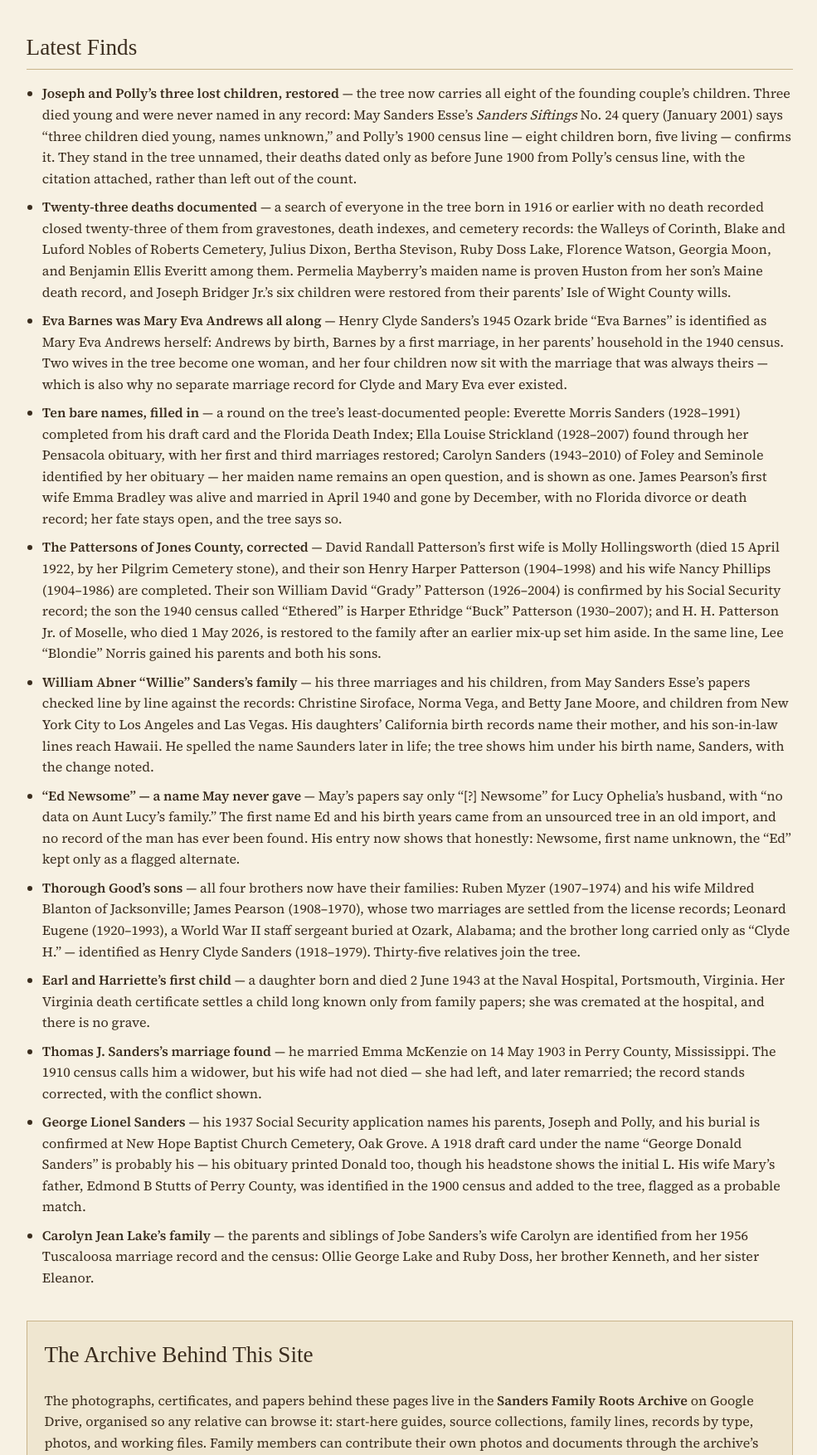
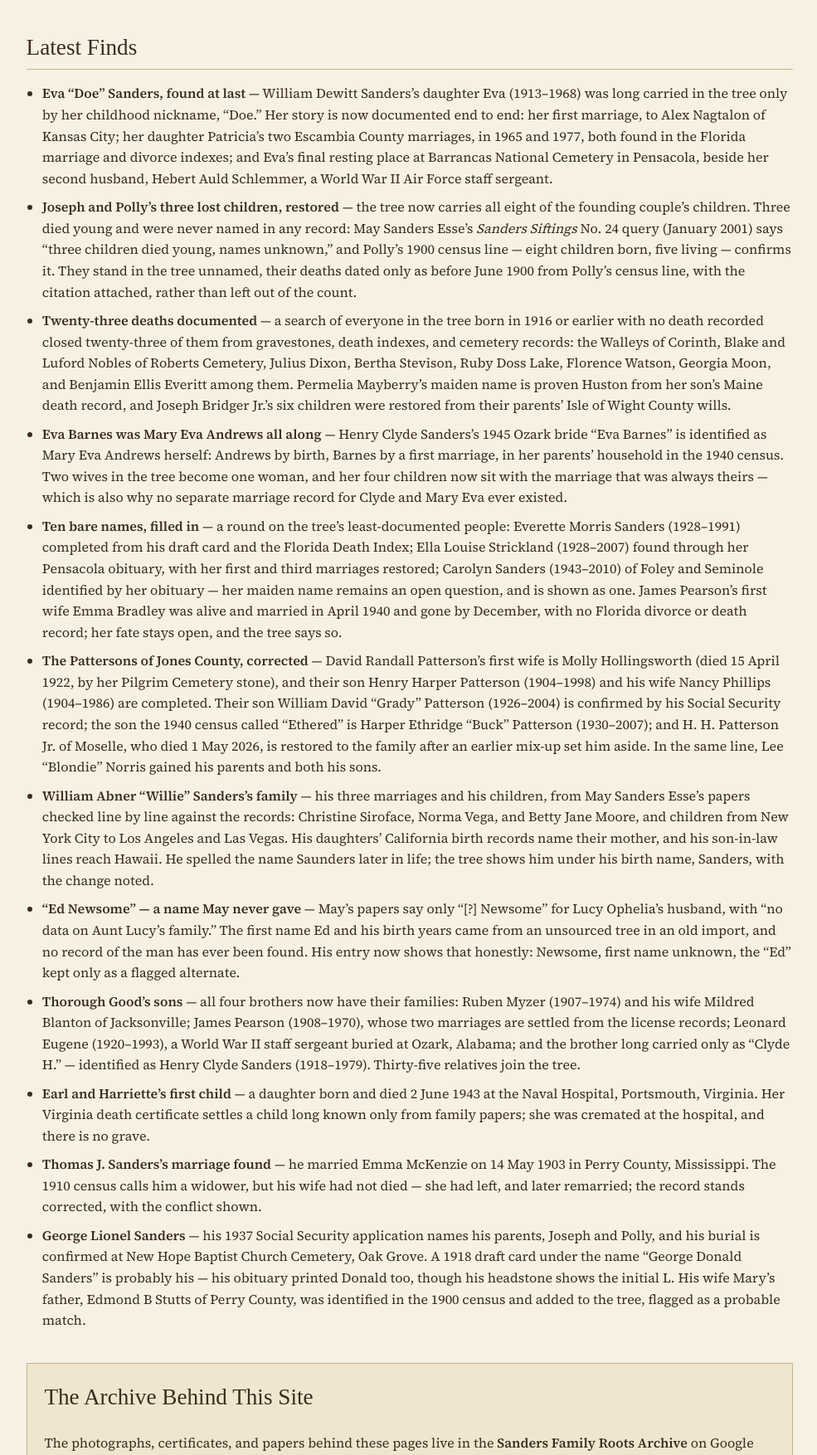
Before and after one commit to sandersfamilyroots/sandersfamilyroots.github.io, a plain HTML site: page index.html in a window 1280 px wide. Shown: the part 2539-4293 px from the top of the page at 83% size, without its empty margins (146-1131 px from the left). Drawn offline with Linux system fonts and the light colour scheme; a web font is replaced by a local one.

Commit message:
Update tree to 906 people / 298 families; Latest Finds: Eva Doe Sanders found

```diff
--- a/index.html
+++ b/index.html
@@ -156,6 +156,7 @@
   <section class="latest">
     <h2>Latest Finds</h2>
     <ul class="finds">
+      <li><strong>Eva &ldquo;Doe&rdquo; Sanders, found at last</strong> &mdash; William Dewitt Sanders&rsquo;s daughter Eva (1913&ndash;1968) was long carried in the tree only by her childhood nickname, &ldquo;Doe.&rdquo; Her story is now documented end to end: her first marriage, to Alex Nagtalon of Kansas City; her daughter Patricia&rsquo;s two Escambia County marriages, in 1965 and 1977, both found in the Florida marriage and divorce indexes; and Eva&rsquo;s final resting place at Barrancas National Cemetery in Pensacola, beside her second husband, Hebert Auld Schlemmer, a World War II Air Force staff sergeant.</li>
       <li><strong>Joseph and Polly&rsquo;s three lost children, restored</strong> &mdash; the tree now carries all eight of the founding couple&rsquo;s children. Three died young and were never named in any record: May Sanders Esse&rsquo;s <em>Sanders Siftings</em> No.&nbsp;24 query (January 2001) says &ldquo;three children died young, names unknown,&rdquo; and Polly&rsquo;s 1900 census line &mdash; eight children born, five living &mdash; confirms it. They stand in the tree unnamed, their deaths dated only as before June 1900 from Polly&rsquo;s census line, with the citation attached, rather than left out of the count.</li>
       <li><strong>Twenty-three deaths documented</strong> &mdash; a search of everyone in the tree born in 1916 or earlier with no death recorded closed twenty-three of them from gravestones, death indexes, and cemetery records: the Walleys of Corinth, Blake and Luford Nobles of Roberts Cemetery, Julius Dixon, Bertha Stevison, Ruby Doss Lake, Florence Watson, Georgia Moon, and Benjamin Ellis Everitt among them. Permelia Mayberry&rsquo;s maiden name is proven Huston from her son&rsquo;s Maine death record, and Joseph Bridger Jr.&rsquo;s six children were restored from their parents&rsquo; Isle of Wight County wills.</li>
       <li><strong>Eva Barnes was Mary Eva Andrews all along</strong> &mdash; Henry Clyde Sanders&rsquo;s 1945 Ozark bride &ldquo;Eva Barnes&rdquo; is identified as Mary Eva Andrews herself: Andrews by birth, Barnes by a first marriage, in her parents&rsquo; household in the 1940 census. Two wives in the tree become one woman, and her four children now sit with the marriage that was always theirs &mdash; which is also why no separate marriage record for Clyde and Mary Eva ever existed.</li>
@@ -167,7 +168,6 @@
       <li><strong>Earl and Harriette&rsquo;s first child</strong> &mdash; a daughter born and died 2 June 1943 at the Naval Hospital, Portsmouth, Virginia. Her Virginia death certificate settles a child long known only from family papers; she was cremated at the hospital, and there is no grave.</li>
       <li><strong>Thomas J. Sanders&rsquo;s marriage found</strong> &mdash; he married Emma McKenzie on 14 May 1903 in Perry County, Mississippi. The 1910 census calls him a widower, but his wife had not died &mdash; she had left, and later remarried; the record stands corrected, with the conflict shown.</li>
       <li><strong>George Lionel Sanders</strong> &mdash; his 1937 Social Security application names his parents, Joseph and Polly, and his burial is confirmed at New Hope Baptist Church Cemetery, Oak Grove. A 1918 draft card under the name &ldquo;George Donald Sanders&rdquo; is probably his &mdash; his obituary printed Donald too, though his headstone shows the initial L. His wife Mary&rsquo;s father, Edmond B Stutts of Perry County, was identified in the 1900 census and added to the tree, flagged as a probable match.</li>
-      <li><strong>Carolyn Jean Lake&rsquo;s family</strong> &mdash; the parents and siblings of Jobe Sanders&rsquo;s wife Carolyn are identified from her 1956 Tuscaloosa marriage record and the census: Ollie George Lake and Ruby Doss, her brother Kenneth, and her sister Eleanor.</li>
     </ul>
   </section>
 
```
